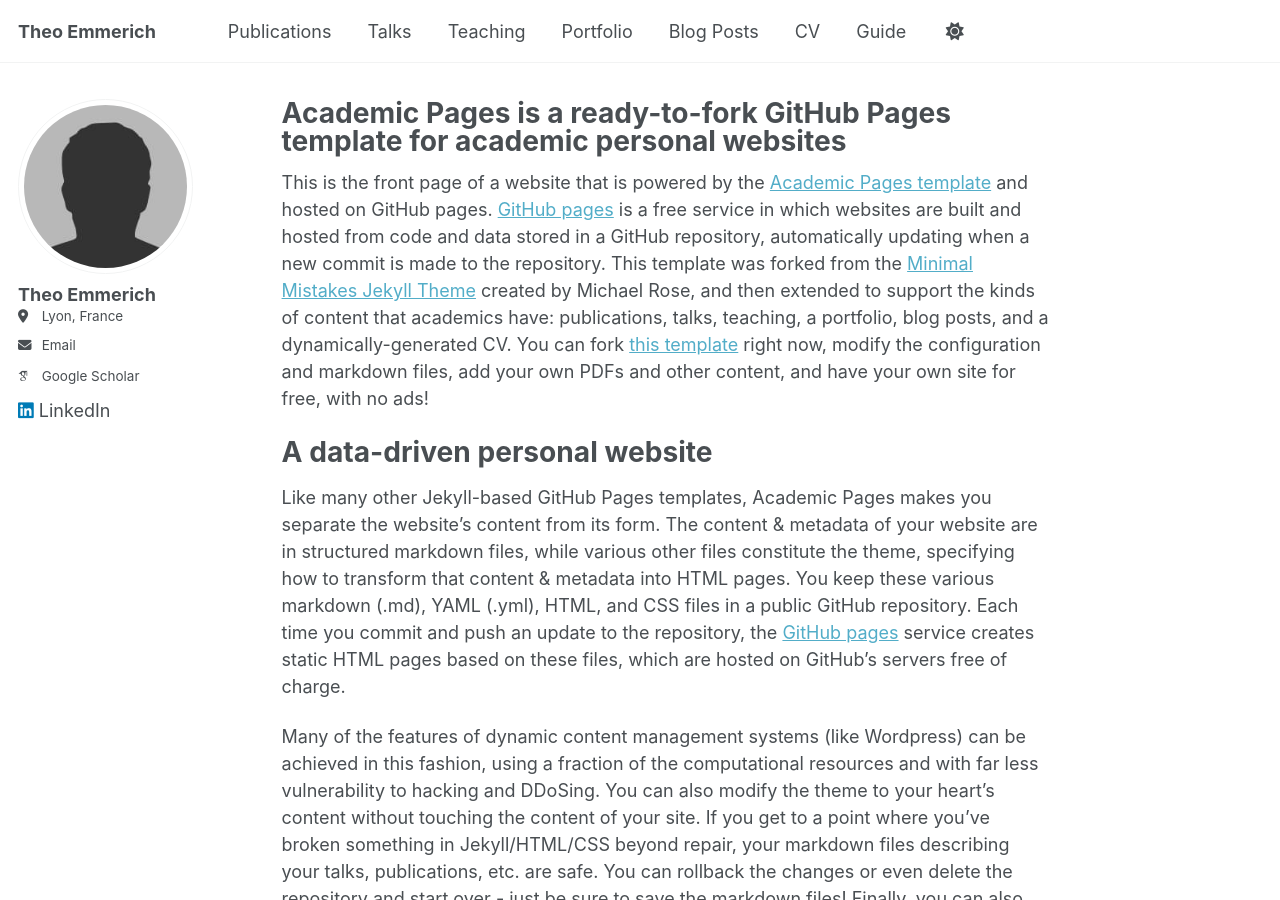
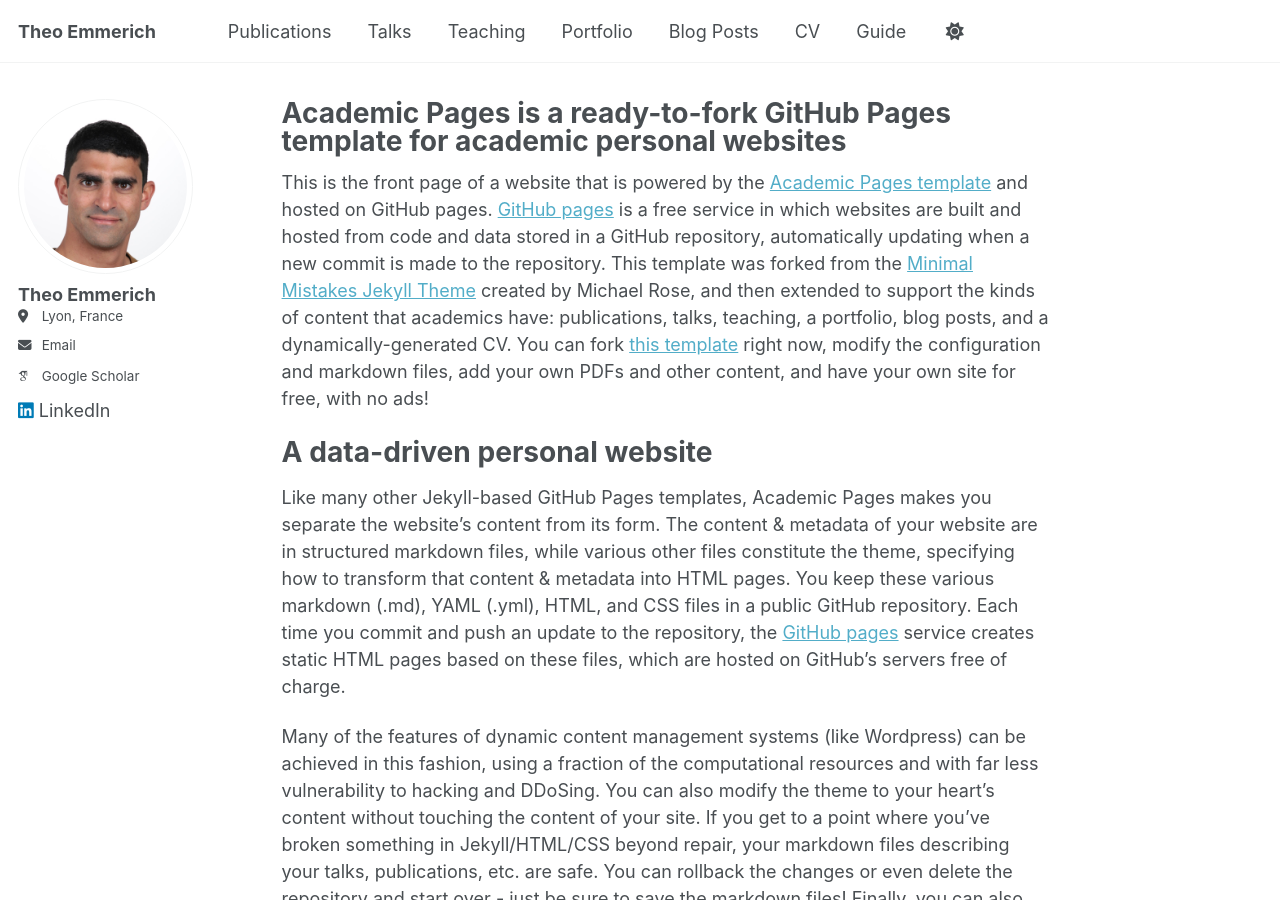
Before and after one commit to theoemmerich/theoemmerich.github.io, a Jekyll site: the page built from _pages/about.md, in a window 1280 px wide and 900 px high. Built offline with Jekyll 4.4.1, drawn with Linux system fonts in a browser that asks for light colours; some web fonts are replaced.

Commit message:
Update _config.yml

```diff
--- a/_config.yml
+++ b/_config.yml
@@ -22,7 +22,7 @@ repository               : "academicpages/academicpages.github.io"
 #               Additional customization can be done by editing /_includes/author-profile.html
 author:
   name             : "Theo Emmerich"
-  avatar           : "bio-photo.jpg"
+  avatar           : "profile.jpeg"
   location         : "Lyon, France"
   email            : "theo.emmerich@ens-lyon.fr"
 
```
